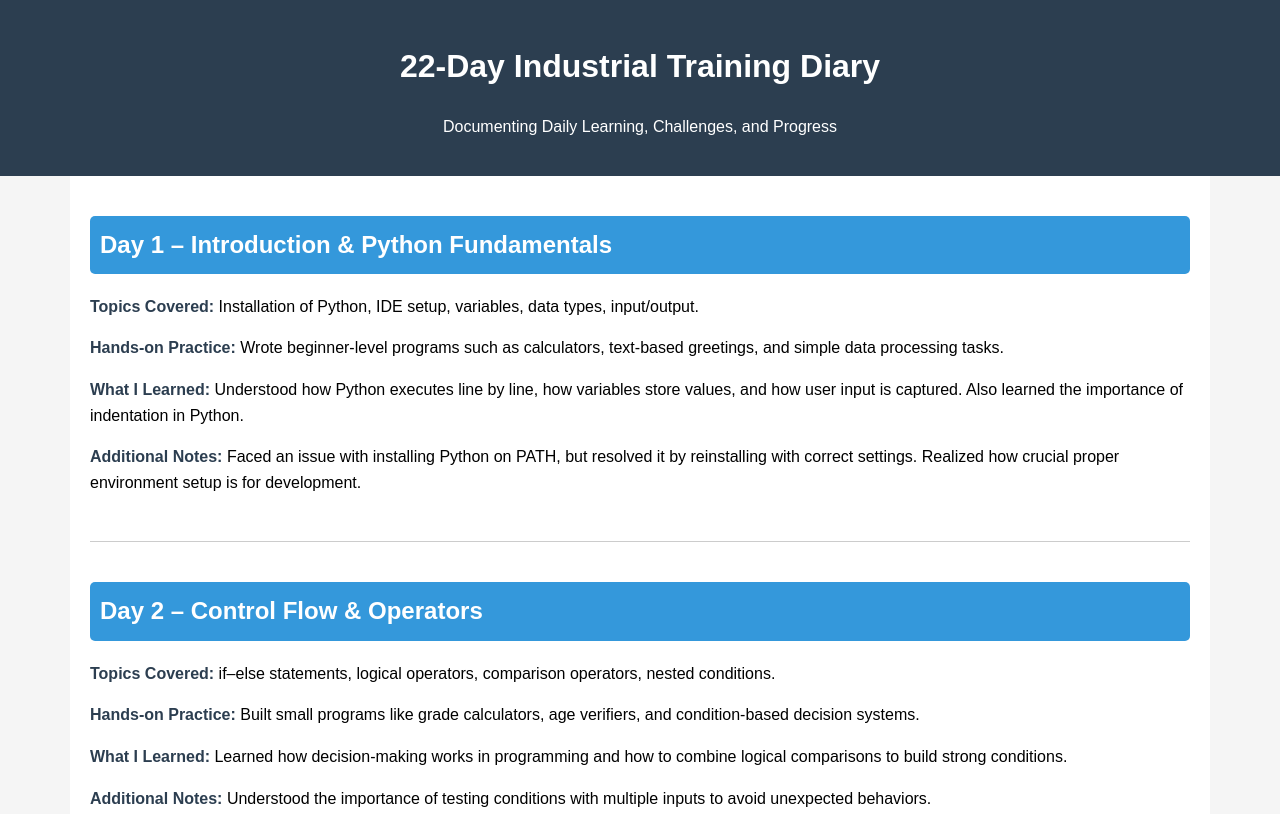
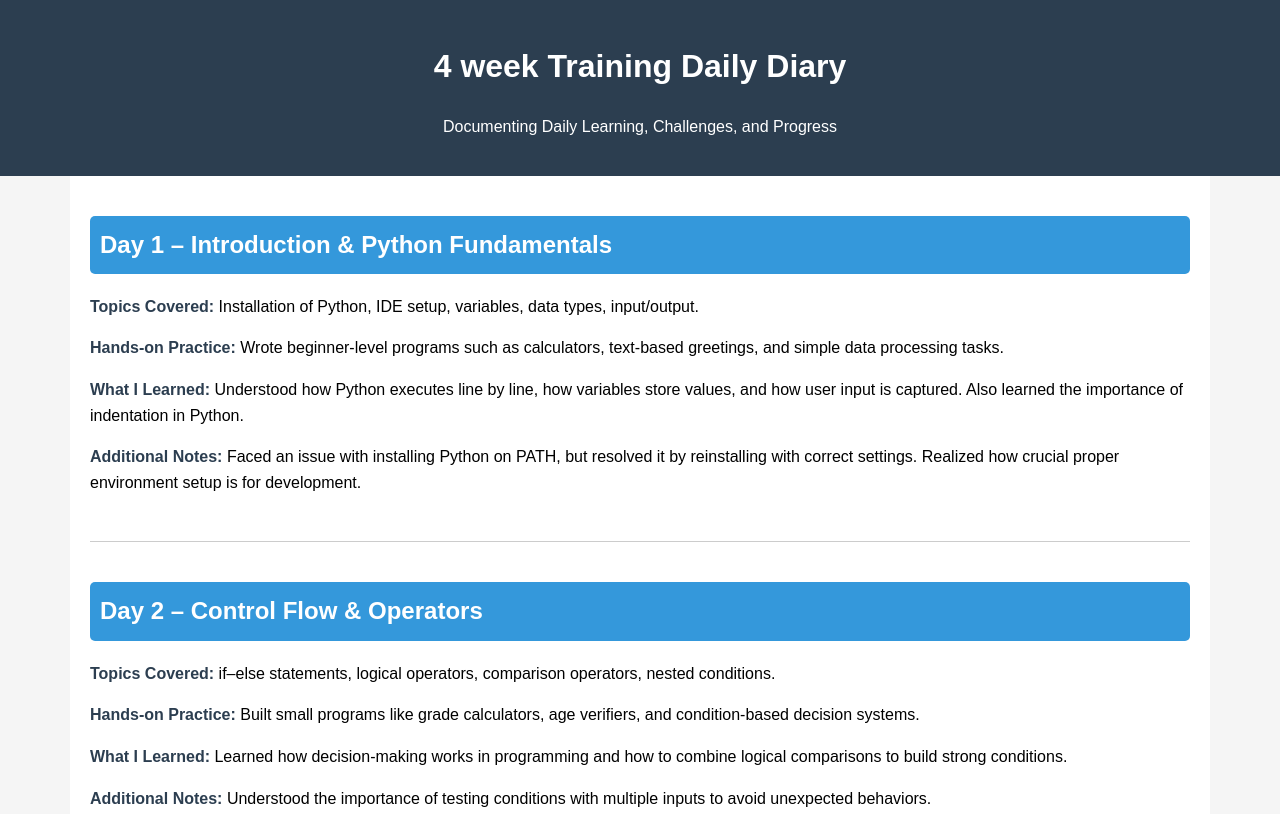
Before and after one commit to NaminderSingh/TR-103-Daily-Diary, a plain HTML site: page index.html in a window 1280 px wide. Shown: the top 814 px of the page. Drawn offline with Linux system fonts and the light colour scheme.

Commit message:
Update index.html

```diff
--- a/index.html
+++ b/index.html
@@ -3,7 +3,7 @@
 <head>
     <meta charset="UTF-8" />
     <meta name="viewport" content="width=device-width, initial-scale=1.0" />
-    <title>Training Diary – 22 Days</title>
+    <title>4 week Training Daily Diary</title>
     <style>
         body {
             font-family: Arial, sans-serif;
@@ -43,7 +43,7 @@
 </head>
 <body>
 <header>
-    <h1>22-Day Industrial Training Diary</h1>
+    <h1>4 week Training Daily Diary</h1>
     <p>Documenting Daily Learning, Challenges, and Progress</p>
 </header>
 <div class="container">
@@ -248,4 +248,5 @@
 
 </div>
 </body>
+
 </html>
```
